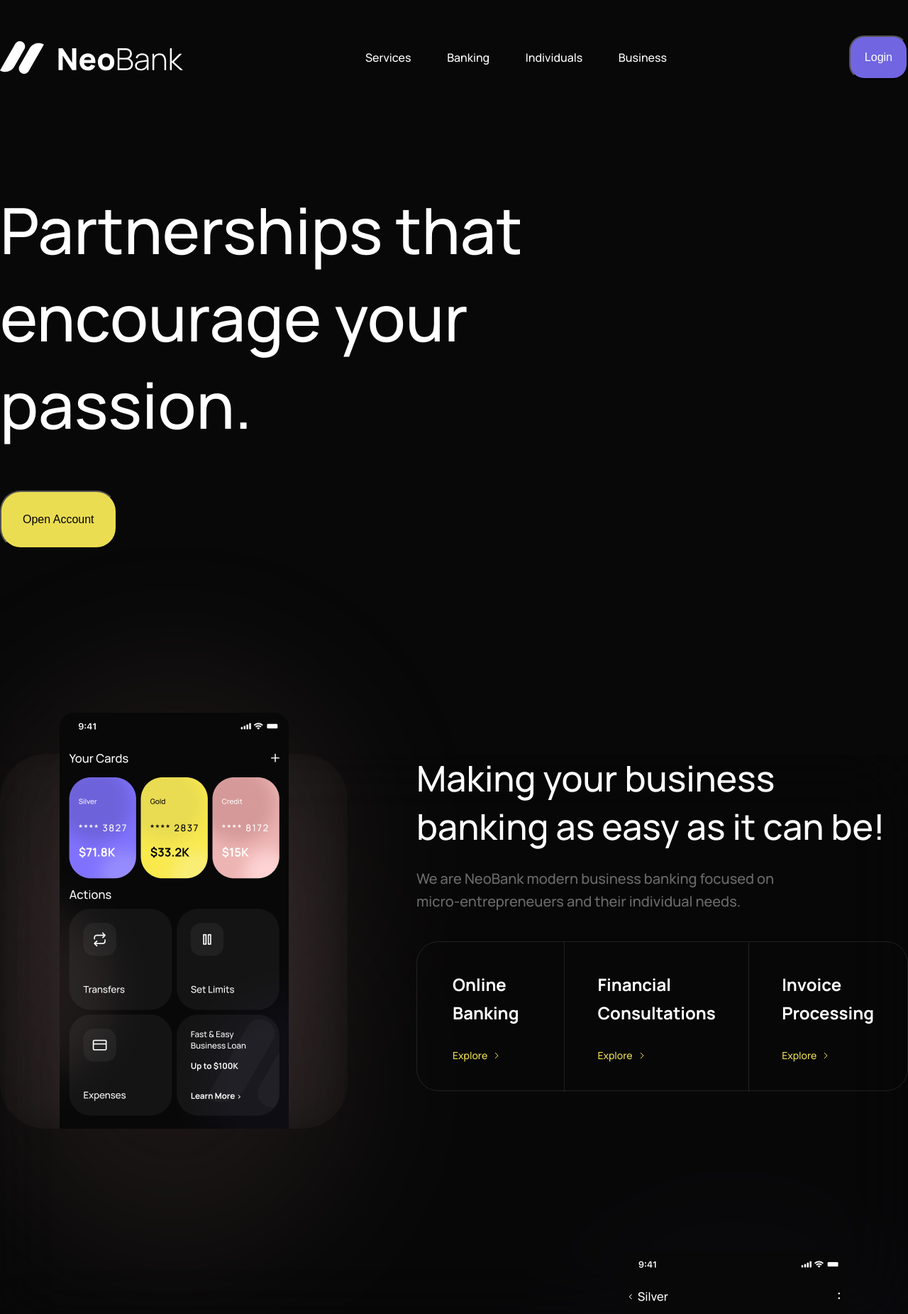
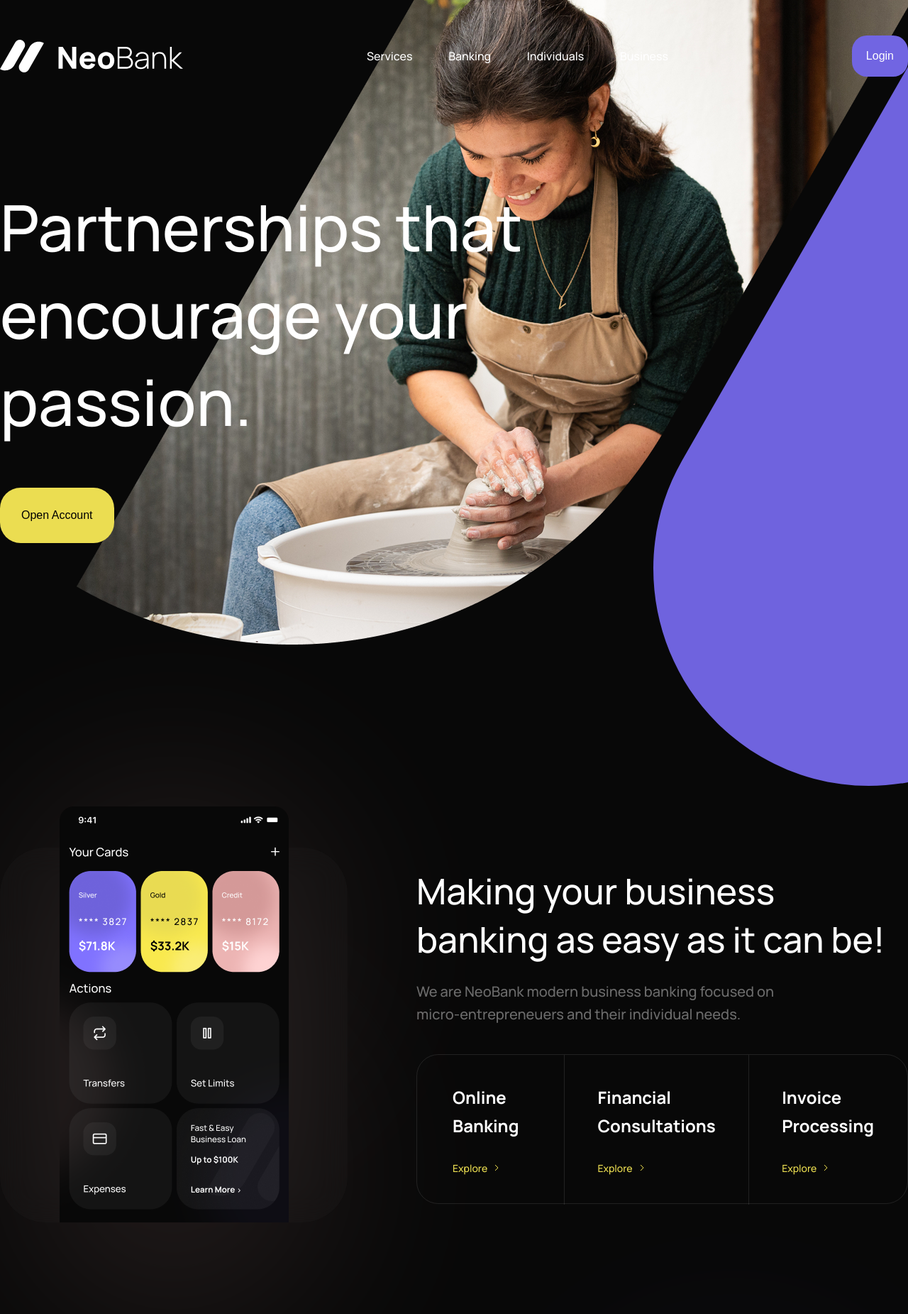
Before and after one commit to Kacperkg/Neobank, a React (Vite) app: page / in a window 1280 px wide. Shown: the top 1851 px of the page at 71% size. Built offline with nearby package versions, Linux system fonts and the light colour scheme.

Commit message:
layout done except one section

```diff
--- a/src/App.css
+++ b/src/App.css
@@ -1,5 +1,49 @@
 #root {
-    max-width: 1280px;
+    max-width: 1680px;
     margin: 0 auto;
     text-align: center;
+    position: relative;
 }
+
+.header-img {
+    z-index: -5;
+    position: absolute;
+    right: 0;
+    top: 0;
+}
+
+.svg-img {
+    right: 0;
+    position: absolute;
+    z-index: -5;
+}
+
+button {
+    outline: none;
+    border: none;
+}
+
+.header-blur-1 {
+    position: absolute;
+    left: -462px;
+    top: -150px;
+
+    width: 462px;
+    height: 462px;
+    flex-shrink: 0;
+    border-radius: 462px;
+    opacity: 0.2;
+    background: #ecb4b3;
+    filter: blur(125px);
+}
+
+.header-blur-2 {
+    position: absolute;
+    top: 100px;
+    left: -50px;
+    width: 223px;
+    height: 224px;
+    background-color: #f9e94d;
+    opacity: 0.2;
+    filter: blur(60px);
+}
--- a/src/App.tsx
+++ b/src/App.tsx
@@ -1,4 +1,6 @@
 import "./App.css";
+import Header1 from "./assets/Headerimg.png";
+
 import AppDemo from "./components/Appdemo";
 import Footer from "./components/Footer";
 import Header from "./components/Header";
@@ -9,6 +11,19 @@ import Track from "./components/Track";
 export default function App() {
     return (
         <>
+            <img src={Header1} alt="" className="header-img" />
+            <svg
+                xmlns="http://www.w3.org/2000/svg"
+                width="359"
+                height="1108"
+                viewBox="0 0 359 1108"
+                fill="none"
+                className="svg-img">
+                <path
+                    d="M618.412 -358.087C786.316 -650.621 1158.18 -750.851 1449 -581.956L567.353 954.115C483.401 1100.38 297.468 1150.5 152.059 1066.05C6.6502 981.602 -43.1706 794.572 40.7812 648.305L618.412 -358.087Z"
+                    fill="#6F63DE"
+                />
+            </svg>
             <Nav />
             <Header />
             <AppDemo />
--- a/src/components/Appdemo.module.css
+++ b/src/components/Appdemo.module.css
@@ -1,11 +1,13 @@
 .appDemo {
     min-height: 100svh;
 
-    background: rgba(8, 8, 8, 0.06);
-    backdrop-filter: blur(50px);
+    display: flex;
+    margin-inline: auto;
+    justify-content: space-between;
+    align-items: center;
 
-    display: flex;
-    justify-content: space-between;
+    max-width: 1280px;
+    width: 100%;
 }
 
 .text {
--- a/src/components/Footer.module.css
+++ b/src/components/Footer.module.css
@@ -2,6 +2,8 @@
     display: flex;
     flex-direction: column;
     justify-content: start;
+    max-width: 1280px;
+    margin-inline: auto;
 }
 
 .footer img {
--- a/src/components/Header.module.css
+++ b/src/components/Header.module.css
@@ -1,10 +1,13 @@
 .header {
     margin-top: 150px;
+    max-width: 1280px;
+    margin-inline: auto;
     min-height: 100svh;
 
     display: flex;
     flex-direction: column;
     align-items: start;
+    position: relative;
 }
 
 .heading {
--- a/src/components/Nav.module.css
+++ b/src/components/Nav.module.css
@@ -2,7 +2,10 @@
     display: flex;
     justify-content: space-between;
     align-items: center;
-    margin-top: 50px;
+    padding-top: 50px;
+
+    max-width: 1280px;
+    margin-inline: auto;
 }
 
 .nav ul {
--- a/src/components/Products.module.css
+++ b/src/components/Products.module.css
@@ -2,6 +2,7 @@
     margin-inline: auto;
     min-height: 100svh;
     max-width: 1112px;
+    margin-inline: auto;
 }
 
 .header {
--- a/src/components/Track.module.css
+++ b/src/components/Track.module.css
@@ -1,7 +1,13 @@
 .track {
     min-height: 100svh;
+
     display: flex;
+    margin-inline: auto;
     justify-content: space-between;
+    align-items: center;
+
+    max-width: 1280px;
+    width: 100%;
 }
 
 .preview {
```
Also changed, not shown: src/assets/Headerimg.png (added).
